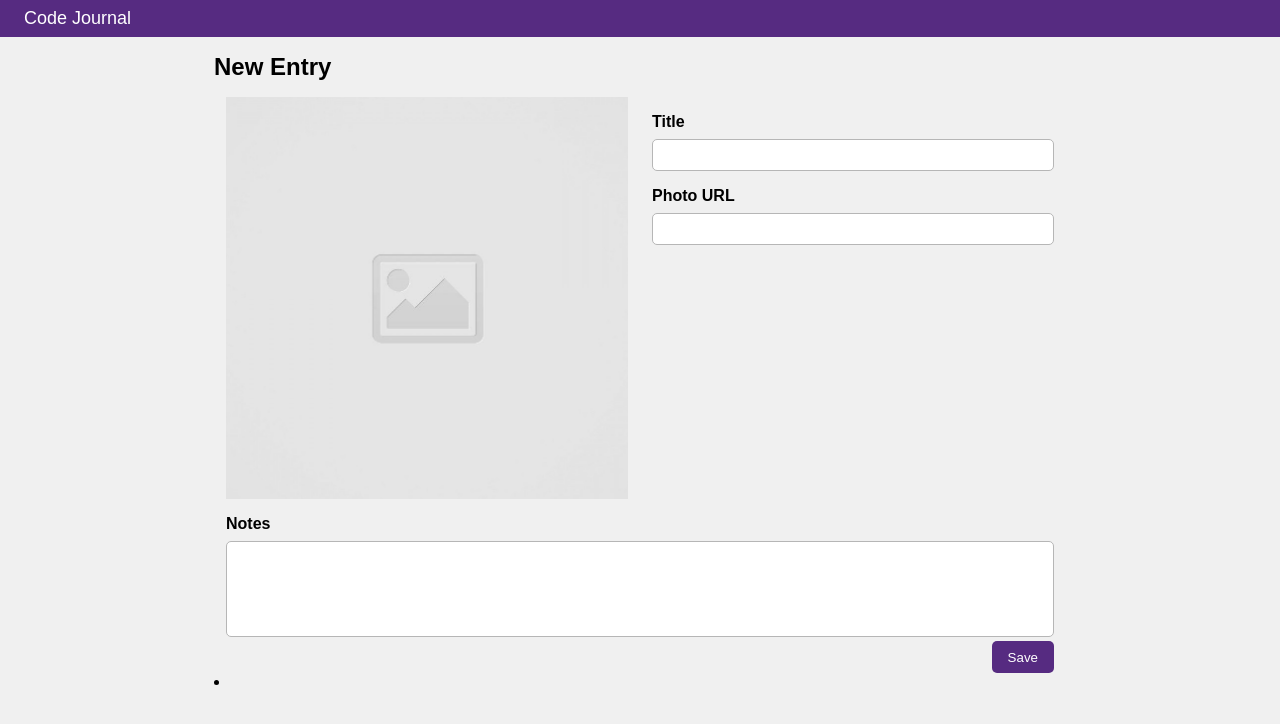
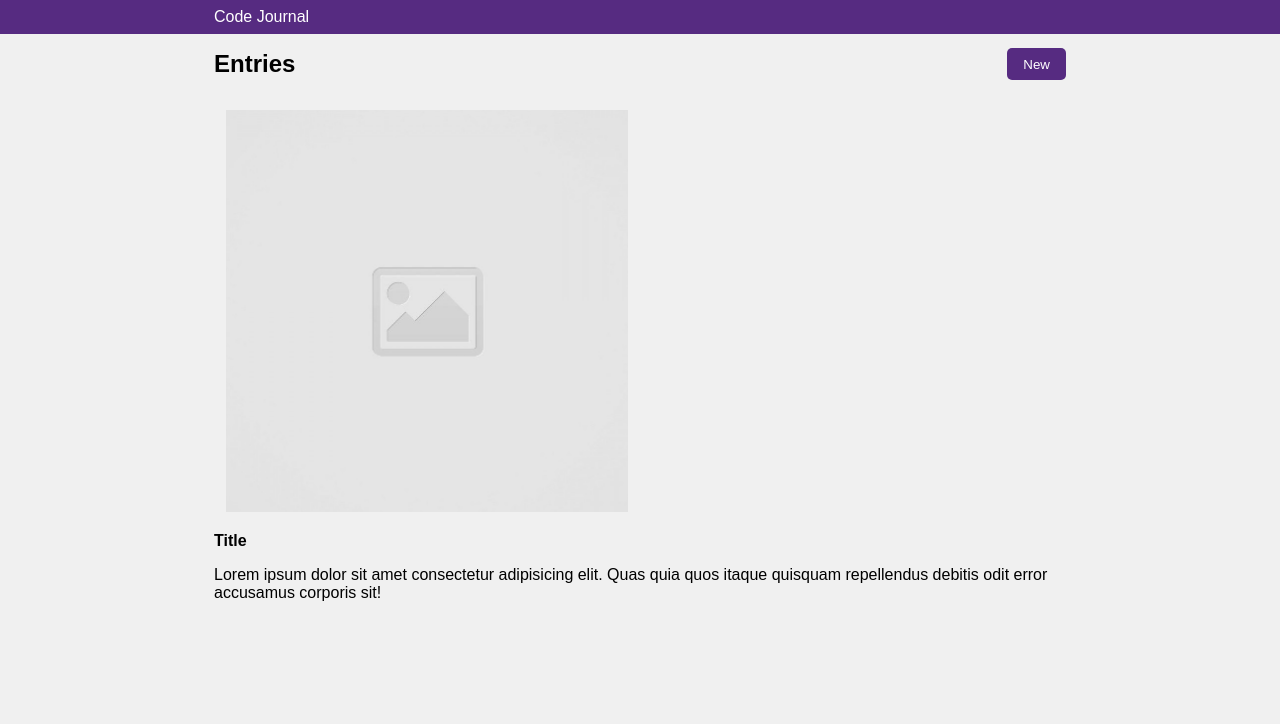
Before and after one commit to 16hsuisaac/code-journal, a website: page index.html in a window 1280 px wide. Drawn offline with Linux system fonts and the light colour scheme.

Commit message:
in progress

```diff
--- a/css/styles.css
+++ b/css/styles.css
@@ -1,14 +1,15 @@
 header {
   background-color: rgb(86, 43, 129);
-  color: white;
-  font-size: 0.75rem;
-  padding: 0.5rem;
-  padding-left: 1.5rem;
 }
 
 .header {
-  margin: 0;
+  color: white;
+  font-size: 1rem;
+  padding: 0.5rem;
+  padding-left: 1.5rem;
   font-weight: 100;
+  max-width: 900px;
+  margin: auto;
 }
 
 body {
@@ -49,6 +50,14 @@ h3 {
   justify-content: flex-end;
 }
 
+.space-between {
+  justify-content: space-between;
+}
+
+.align-center {
+  align-items: center;
+}
+
 .button {
   background-color: rgb(86, 43, 129);
   color: white;
@@ -65,3 +74,12 @@ textarea {
 textarea:focus {
   border: 0.1rem solid rgb(86, 43, 129);
 }
+
+ul {
+  list-style-type: none;
+  padding: 0;
+}
+
+button {
+  height: 2rem;
+}
--- a/index.html
+++ b/index.html
@@ -20,7 +20,7 @@
   </header>
   <div class="container">
     <main>
-      <div data-view="entry-form">
+      <div data-view="entry-form" class="hidden">
         <h1>New Entry</h1>
         <form action="" method="GET" class="form">
           <div class="row">
@@ -50,9 +50,17 @@
         </form>
       </div>
       <div data-view="entries">
-        <li>
-          <ul></ul>
-        </li>
+        <div class="row space-between align-center">
+          <h1>Entries</h1>
+          <button class="button new">New</button>
+        </div>
+        <ul>
+          <li>
+            <img src="images/placeholder-image-square.jpg" class="column-half">
+            <h3>Title</h3>
+            <p>Lorem ipsum dolor sit amet consectetur adipisicing elit. Quas quia quos itaque quisquam repellendus debitis odit error accusamus corporis sit!</p>
+          </li>
+        </ul>
       </div>
     </main>
     <script src="js/data.js"></script>
```
